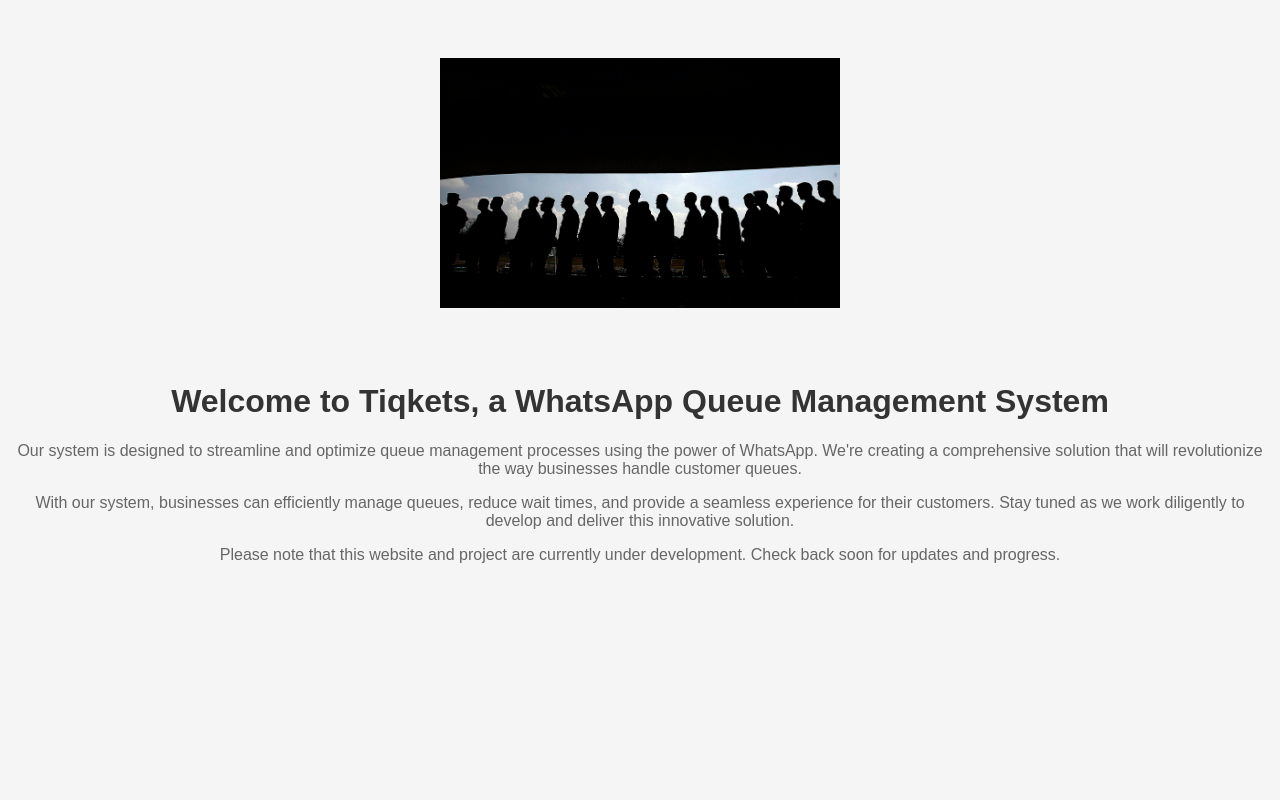
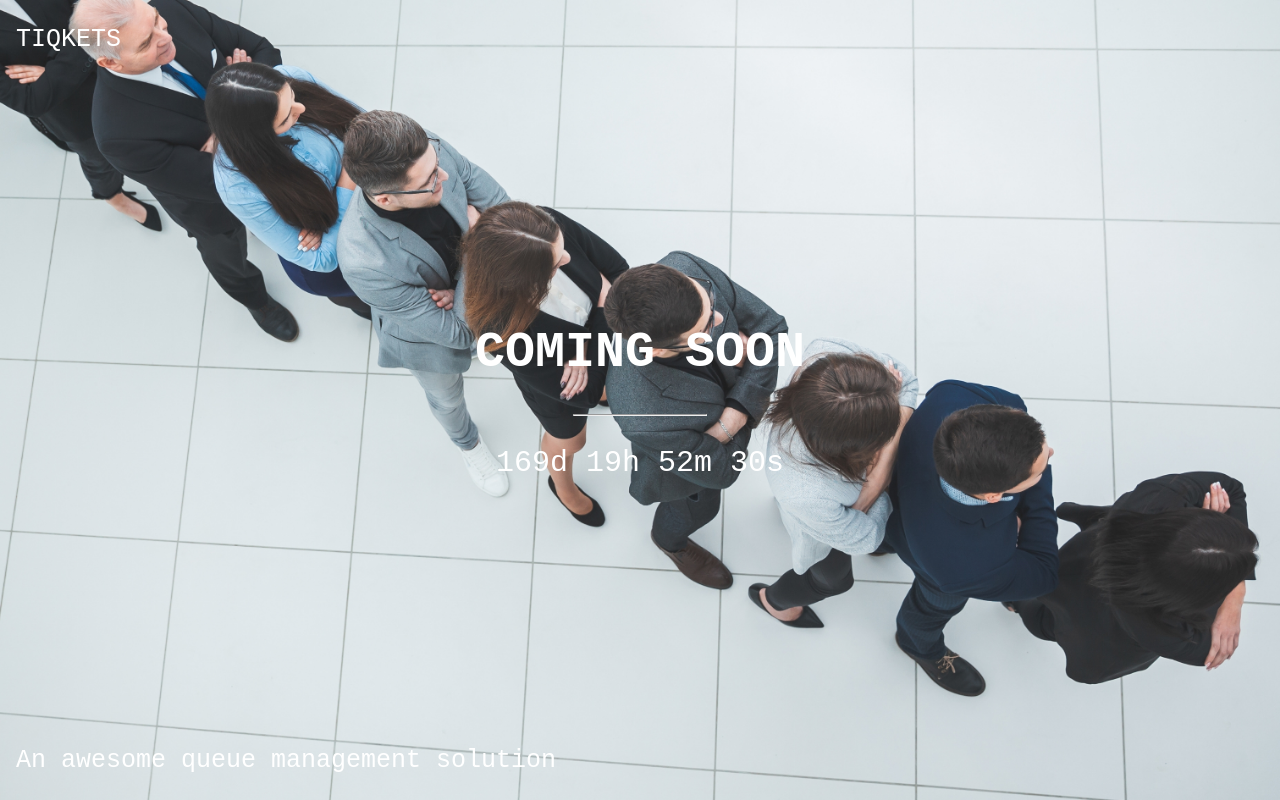
Before and after one commit to thiagu-raju/tiqkets, a Flask app: page / in a window 1280 px wide. Run offline with Flask 3, Linux system fonts and the light colour scheme.

Commit message:
Added new homepage

```diff
--- a/templates/home.html
+++ b/templates/home.html
@@ -1,31 +1,93 @@
 <!DOCTYPE html>
 <html>
-<head>
-  <title>Tiqkets - Under Development</title>
-  <style>
-    body {
-      text-align: center;
-      font-family: Arial, sans-serif;
-      background-color: #f5f5f5;
-    }
-    h1 {
-      color: #333333;
-    }
-    p {
-      color: #666666;
-    }
-    img {
-      width: 400px;
-      height: auto;
-      margin: 50px 0;
-    }
-  </style>
-</head>
+<style>
+body, html {
+  height: 100%;
+  margin: 0;
+}
+
+.bgimg {
+  background-image: url('https://tiqkets--thiagu-raju.repl.co/static/Queue2.jpg');
+  height: 100%;
+  background-position: center;
+  background-size: cover;
+  position: relative;
+  color: white;
+  font-family: "Courier New", Courier, monospace;
+  font-size: 25px;
+}
+
+.topleft {
+  position: absolute;
+  top: 0;
+  left: 16px;
+}
+
+.bottomleft {
+  position: absolute;
+  bottom: 0;
+  left: 16px;
+}
+
+.middle {
+  position: absolute;
+  top: 50%;
+  left: 50%;
+  transform: translate(-50%, -50%);
+  text-align: center;
+}
+
+hr {
+  margin: auto;
+  width: 40%;
+}
+</style>
 <body>
-  <img src="https://tiqkets--thiagu-raju.repl.co/static/Queue1.jpg" alt="Where there is a queue, there is a way">
-  <h1>Welcome to Tiqkets, a WhatsApp Queue Management System</h1>
-  <p>Our system is designed to streamline and optimize queue management processes using the power of WhatsApp. We're creating a comprehensive solution that will revolutionize the way businesses handle customer queues.</p>
-  <p>With our system, businesses can efficiently manage queues, reduce wait times, and provide a seamless experience for their customers. Stay tuned as we work diligently to develop and deliver this innovative solution.</p>
-  <p>Please note that this website and project are currently under development. Check back soon for updates and progress.</p>
+
+<div class="bgimg">
+  <div class="topleft">
+    <p>TIQKETS</p>
+  </div>
+  <div class="middle">
+    <h1>COMING SOON</h1>
+    <hr>
+    <p id="demo" style="font-size:30px"></p>
+  </div>
+  <div class="bottomleft">
+    <p>An awesome queue management solution</p>
+  </div>
+</div>
+
+<script>
+// Set the date we're counting down to
+var countDownDate = new Date("Jan 5, 2024 15:37:25").getTime();
+
+// Update the count down every 1 second
+var countdownfunction = setInterval(function() {
+
+  // Get todays date and time
+  var now = new Date().getTime();
+
+  // Find the distance between now an the count down date
+  var distance = countDownDate - now;
+
+  // Time calculations for days, hours, minutes and seconds
+  var days = Math.floor(distance / (1000 * 60 * 60 * 24));
+  var hours = Math.floor((distance % (1000 * 60 * 60 * 24)) / (1000 * 60 * 60));
+  var minutes = Math.floor((distance % (1000 * 60 * 60)) / (1000 * 60));
+  var seconds = Math.floor((distance % (1000 * 60)) / 1000);
+
+  // Output the result in an element with id="demo"
+  document.getElementById("demo").innerHTML = days + "d " + hours + "h "
+  + minutes + "m " + seconds + "s ";
+
+  // If the count down is over, write some text
+  if (distance < 0) {
+    clearInterval(countdownfunction);
+    document.getElementById("demo").innerHTML = "EXPIRED";
+  }
+}, 1000);
+</script>
+
 </body>
 </html>
```
Also changed, not shown: templates/home0.html (added, +31 -0 lines), static/Queue2.jpg (added).
